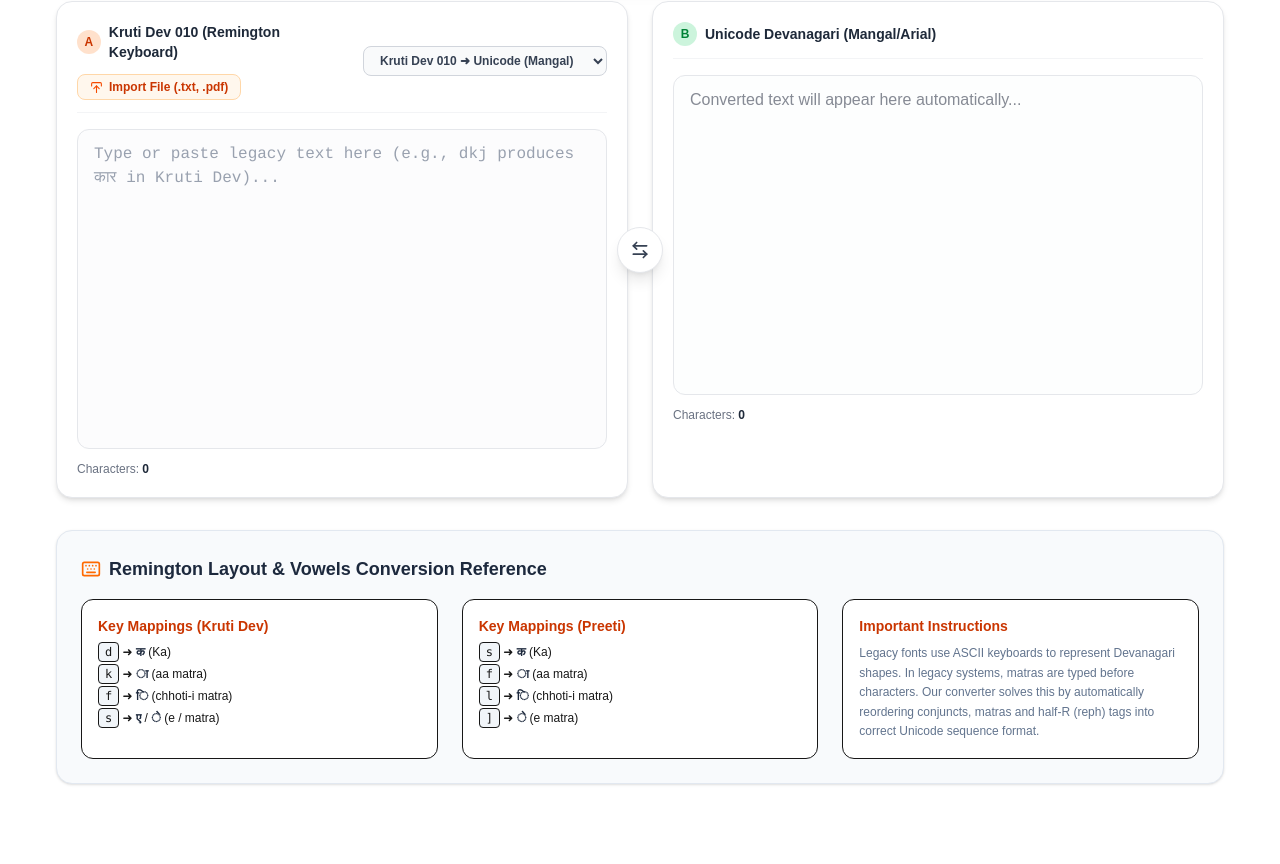
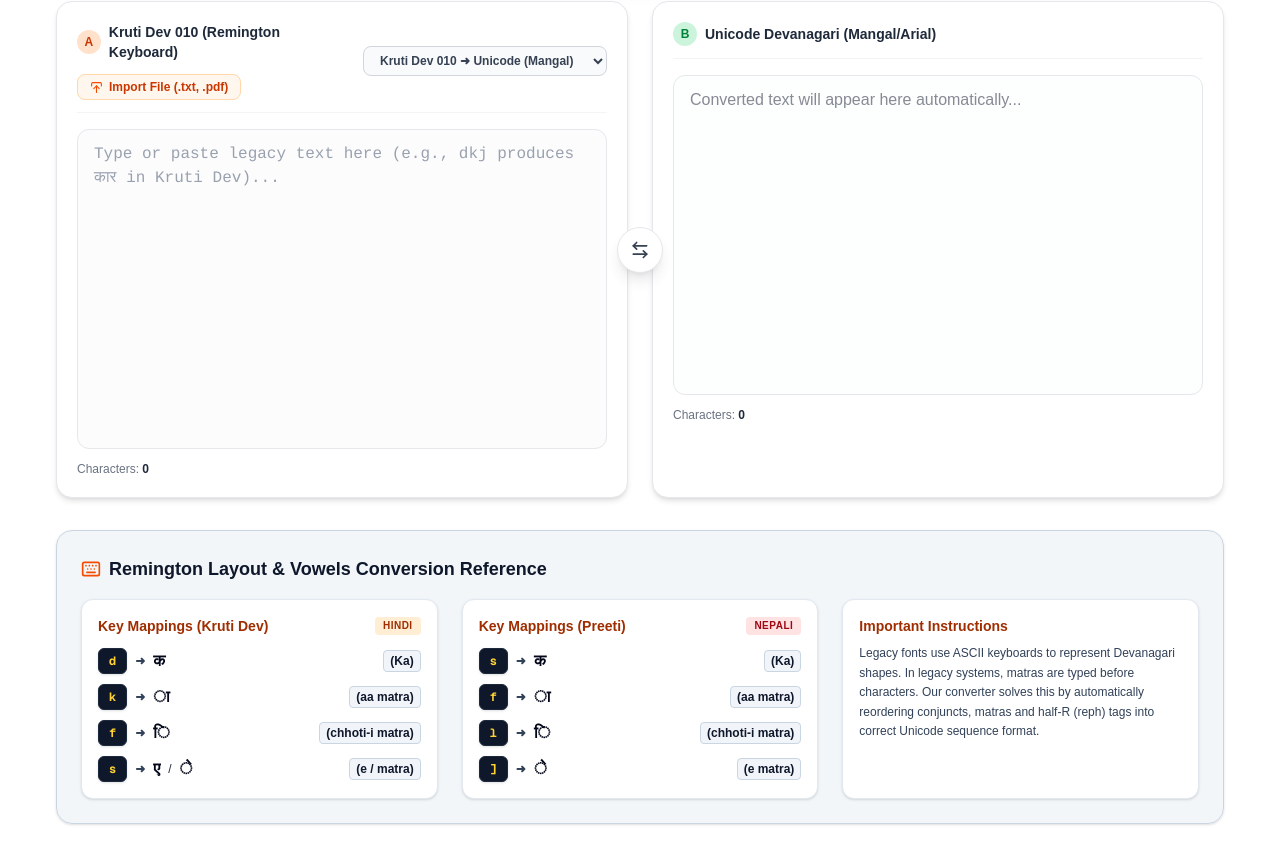
Before and after one commit to kapilbhatt11/MeriPDF, a Next.js app in the folder frontend/: page /font-converter in a window 1280 px wide. Shown: the part 288-1152 px from the top of the page. Before the commit the page ends 1128 px from the top, so only its background shows below. Built offline with nearby package versions, Linux system fonts and the light colour scheme; no server answers.

Commit message:
style: darken key buttons and character labels in font converter UI for high contrast readability

```diff
--- a/frontend/app/font-converter/page.tsx
+++ b/frontend/app/font-converter/page.tsx
@@ -786,33 +786,79 @@
       </div>
 
       {/* --- Educational Remington Typing Helper Panel --- */}
-      <div className="bg-slate-50 border border-slate-200 rounded-2xl p-6 mt-8 shadow-sm">
-        <h3 className="text-lg font-bold text-slate-800 flex items-center gap-2 mb-4">
-          <Keyboard className="text-orange-500 w-5 h-5" /> Remington Layout & Vowels Conversion Reference
+      <div className="bg-slate-100/90 border border-slate-300 rounded-2xl p-6 mt-8 shadow-sm">
+        <h3 className="text-lg font-extrabold text-slate-900 flex items-center gap-2 mb-4">
+          <Keyboard className="text-orange-600 w-5 h-5" /> Remington Layout & Vowels Conversion Reference
         </h3>
 
-        <div className="grid grid-cols-1 md:grid-cols-3 gap-6 text-sm text-slate-650">
-          <div className="bg-white border rounded-xl p-4 shadow-subtle hover:border-orange-500/25 transition">
-            <h4 className="font-bold text-orange-700 mb-2">Key Mappings (Kruti Dev)</h4>
-            <ul className="space-y-1.5 text-xs">
-              <li><kbd className="px-1.5 py-0.5 border rounded bg-slate-100">d</kbd> ➜ <span className="font-semibold text-slate-800">क</span> (Ka)</li>
-              <li><kbd className="px-1.5 py-0.5 border rounded bg-slate-100">k</kbd> ➜ <span className="font-semibold text-slate-800">ा</span> (aa matra)</li>
-              <li><kbd className="px-1.5 py-0.5 border rounded bg-slate-100">f</kbd> ➜ <span className="font-semibold text-slate-800">ि</span> (chhoti-i matra)</li>
-              <li><kbd className="px-1.5 py-0.5 border rounded bg-slate-100">s</kbd> ➜ <span className="font-semibold text-slate-800">ए</span> / <span className="font-semibold text-slate-800">े</span> (e / matra)</li>
+        <div className="grid grid-cols-1 md:grid-cols-3 gap-6 text-sm text-slate-800">
+          <div className="bg-white border border-slate-200 rounded-xl p-4 shadow-sm hover:border-orange-500/40 transition">
+            <h4 className="font-extrabold text-orange-800 mb-3 text-sm flex items-center justify-between">
+              <span>Key Mappings (Kruti Dev)</span>
+              <span className="text-[10px] uppercase tracking-wider bg-orange-100 text-orange-800 px-2 py-0.5 rounded font-bold">Hindi</span>
+            </h4>
+            <ul className="space-y-2.5 text-xs">
+              <li className="flex items-center gap-2">
+                <kbd className="px-2.5 py-1 border border-slate-800 rounded-md bg-slate-900 text-amber-300 font-mono font-bold text-xs shadow-sm inline-flex items-center justify-center min-w-[28px]">d</kbd>
+                <span className="text-slate-700 font-bold">➜</span>
+                <span className="font-black text-slate-950 text-base">क</span>
+                <span className="font-bold text-slate-900 bg-slate-100 border border-slate-300 px-1.5 py-0.5 rounded text-xs ml-auto">(Ka)</span>
+              </li>
+              <li className="flex items-center gap-2">
+                <kbd className="px-2.5 py-1 border border-slate-800 rounded-md bg-slate-900 text-amber-300 font-mono font-bold text-xs shadow-sm inline-flex items-center justify-center min-w-[28px]">k</kbd>
+                <span className="text-slate-700 font-bold">➜</span>
+                <span className="font-black text-slate-950 text-base">ा</span>
+                <span className="font-bold text-slate-900 bg-slate-100 border border-slate-300 px-1.5 py-0.5 rounded text-xs ml-auto">(aa matra)</span>
+              </li>
+              <li className="flex items-center gap-2">
+                <kbd className="px-2.5 py-1 border border-slate-800 rounded-md bg-slate-900 text-amber-300 font-mono font-bold text-xs shadow-sm inline-flex items-center justify-center min-w-[28px]">f</kbd>
+                <span className="text-slate-700 font-bold">➜</span>
+                <span className="font-black text-slate-950 text-base">ि</span>
+                <span className="font-bold text-slate-900 bg-slate-100 border border-slate-300 px-1.5 py-0.5 rounded text-xs ml-auto">(chhoti-i matra)</span>
+              </li>
+              <li className="flex items-center gap-2">
+                <kbd className="px-2.5 py-1 border border-slate-800 rounded-md bg-slate-900 text-amber-300 font-mono font-bold text-xs shadow-sm inline-flex items-center justify-center min-w-[28px]">s</kbd>
+                <span className="text-slate-700 font-bold">➜</span>
+                <span className="font-black text-slate-950 text-base">ए</span> / <span className="font-black text-slate-950 text-base">े</span>
+                <span className="font-bold text-slate-900 bg-slate-100 border border-slate-300 px-1.5 py-0.5 rounded text-xs ml-auto">(e / matra)</span>
+              </li>
             </ul>
           </div>
-          <div className="bg-white border rounded-xl p-4 shadow-subtle hover:border-orange-500/25 transition">
-            <h4 className="font-bold text-orange-700 mb-2">Key Mappings (Preeti)</h4>
-            <ul className="space-y-1.5 text-xs">
-              <li><kbd className="px-1.5 py-0.5 border rounded bg-slate-100">s</kbd> ➜ <span className="font-semibold text-slate-800">क</span> (Ka)</li>
-              <li><kbd className="px-1.5 py-0.5 border rounded bg-slate-100">f</kbd> ➜ <span className="font-semibold text-slate-800">ा</span> (aa matra)</li>
-              <li><kbd className="px-1.5 py-0.5 border rounded bg-slate-100">l</kbd> ➜ <span className="font-semibold text-slate-800">ि</span> (chhoti-i matra)</li>
-              <li><kbd className="px-1.5 py-0.5 border rounded bg-slate-100">]</kbd> ➜ <span className="font-semibold text-slate-800">े</span> (e matra)</li>
+          <div className="bg-white border border-slate-200 rounded-xl p-4 shadow-sm hover:border-orange-500/40 transition">
+            <h4 className="font-extrabold text-orange-800 mb-3 text-sm flex items-center justify-between">
+              <span>Key Mappings (Preeti)</span>
+              <span className="text-[10px] uppercase tracking-wider bg-red-100 text-red-800 px-2 py-0.5 rounded font-bold">Nepali</span>
+            </h4>
+            <ul className="space-y-2.5 text-xs">
+              <li className="flex items-center gap-2">
+                <kbd className="px-2.5 py-1 border border-slate-800 rounded-md bg-slate-900 text-amber-300 font-mono font-bold text-xs shadow-sm inline-flex items-center justify-center min-w-[28px]">s</kbd>
+                <span className="text-slate-700 font-bold">➜</span>
+                <span className="font-black text-slate-950 text-base">क</span>
+                <span className="font-bold text-slate-900 bg-slate-100 border border-slate-300 px-1.5 py-0.5 rounded text-xs ml-auto">(Ka)</span>
+              </li>
+              <li className="flex items-center gap-2">
+                <kbd className="px-2.5 py-1 border border-slate-800 rounded-md bg-slate-900 text-amber-300 font-mono font-bold text-xs shadow-sm inline-flex items-center justify-center min-w-[28px]">f</kbd>
+                <span className="text-slate-700 font-bold">➜</span>
+                <span className="font-black text-slate-950 text-base">ा</span>
+                <span className="font-bold text-slate-900 bg-slate-100 border border-slate-300 px-1.5 py-0.5 rounded text-xs ml-auto">(aa matra)</span>
+              </li>
+              <li className="flex items-center gap-2">
+                <kbd className="px-2.5 py-1 border border-slate-800 rounded-md bg-slate-900 text-amber-300 font-mono font-bold text-xs shadow-sm inline-flex items-center justify-center min-w-[28px]">l</kbd>
+                <span className="text-slate-700 font-bold">➜</span>
+                <span className="font-black text-slate-950 text-base">ि</span>
+                <span className="font-bold text-slate-900 bg-slate-100 border border-slate-300 px-1.5 py-0.5 rounded text-xs ml-auto">(chhoti-i matra)</span>
+              </li>
+              <li className="flex items-center gap-2">
+                <kbd className="px-2.5 py-1 border border-slate-800 rounded-md bg-slate-900 text-amber-300 font-mono font-bold text-xs shadow-sm inline-flex items-center justify-center min-w-[28px]">]</kbd>
+                <span className="text-slate-700 font-bold">➜</span>
+                <span className="font-black text-slate-950 text-base">े</span>
+                <span className="font-bold text-slate-900 bg-slate-100 border border-slate-300 px-1.5 py-0.5 rounded text-xs ml-auto">(e matra)</span>
+              </li>
             </ul>
           </div>
-          <div className="bg-white border rounded-xl p-4 shadow-subtle hover:border-orange-500/25 transition">
-            <h4 className="font-bold text-orange-700 mb-2">Important Instructions</h4>
-            <p className="text-xs leading-relaxed text-slate-500">
+          <div className="bg-white border border-slate-200 rounded-xl p-4 shadow-sm hover:border-orange-500/40 transition">
+            <h4 className="font-extrabold text-orange-800 mb-2 text-sm">Important Instructions</h4>
+            <p className="text-xs leading-relaxed text-slate-700 font-medium">
               Legacy fonts use ASCII keyboards to represent Devanagari shapes. In legacy systems, matras are typed before characters. Our converter solves this by automatically reordering conjuncts, matras and half-R (reph) tags into correct Unicode sequence format.
             </p>
           </div>
```
